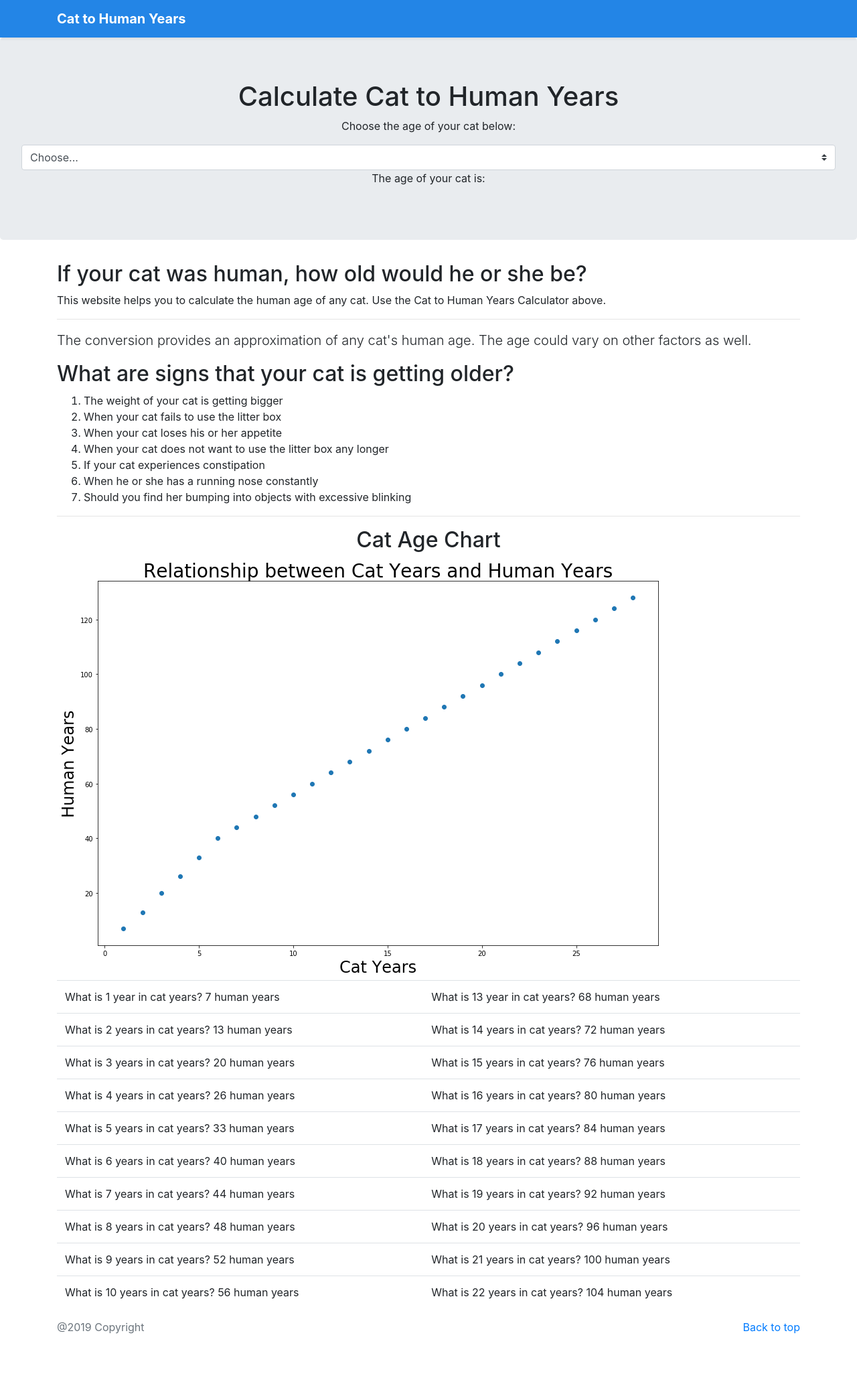
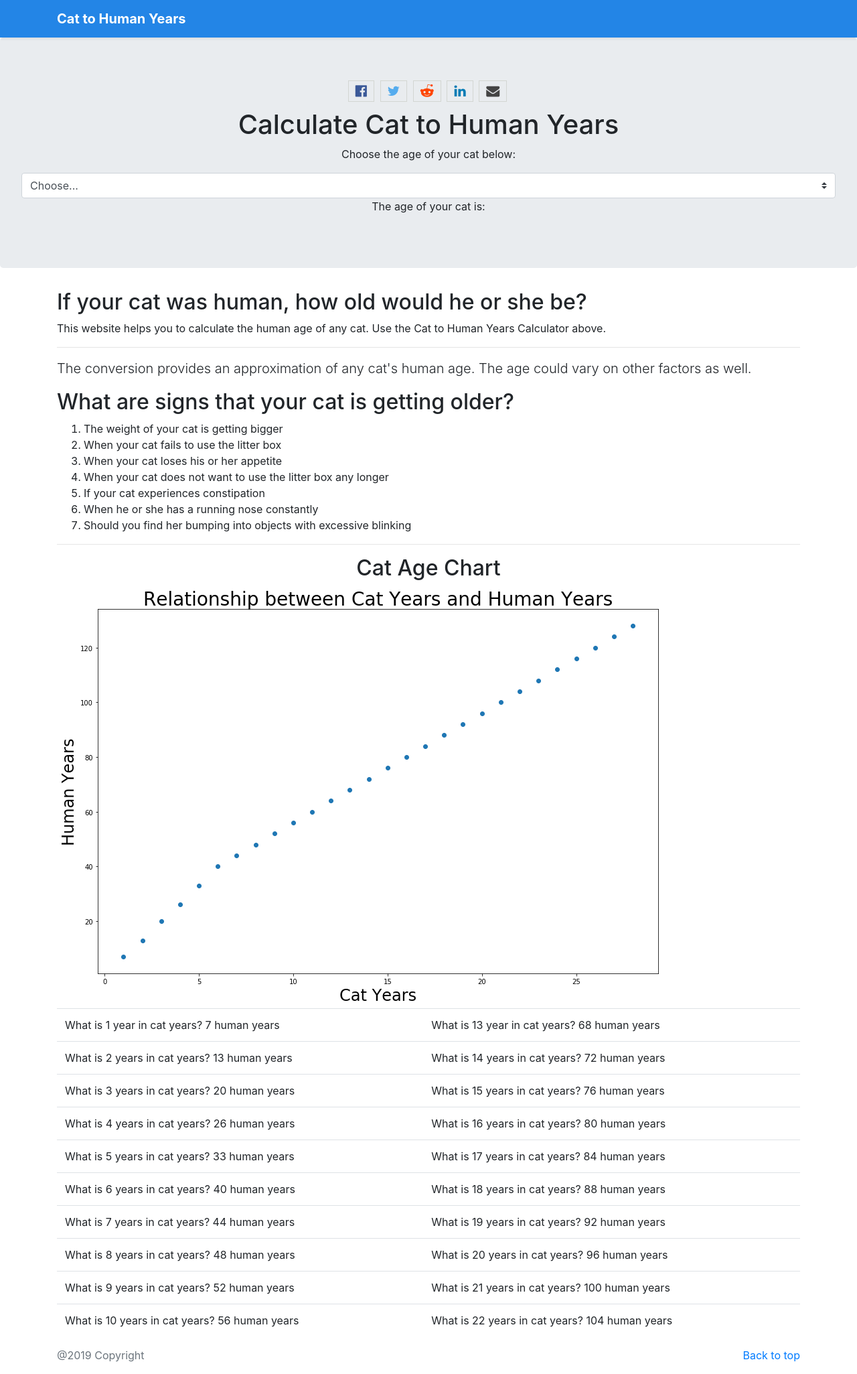
Before and after one commit to cryptormac/cattohumanyears, a Jekyll site: the page built from index.html, in a window 1280 px wide. Shown: the whole page at 67% size. Built offline with Jekyll 4.4.1, drawn with Linux system fonts in a browser that asks for light colours; before the commit the page ends 2009 px from its top, so only the background shows below that.

Commit message:
added sharing buttons

```diff
--- a/_config.yml
+++ b/_config.yml
@@ -21,11 +21,9 @@
 title: Cat To Human Years
 email: your-email@example.com
 description: >- # this means to ignore newlines until "baseurl:"
-  Write an awesome description for your new site here. You can edit this
-  line in _config.yml. It will appear in your document head meta (for
-  Google search results) and in your feed.xml site description.
-baseurl: "" # the subpath of your site, e.g. /blog
-url: "" # the base hostname & protocol for your site, e.g. http://example.com
+  Convert Cat Years to Human Years with this amazing calculator. Have a look at the Cat Years Graph.
+baseurl: "/" # the subpath of your site, e.g. /blog
+url: "https://cattohumanyears.com" # the base hostname & protocol for your site, e.g. http://example.com
 twitter_username: jekyllrb
 github_username:  jekyll
 
--- a/_includes/head.html
+++ b/_includes/head.html
@@ -15,6 +15,10 @@
 
   <!-- Bootstrap core CSS -->
 <link href="/assets/css/bootstrap.min.css" rel="stylesheet">
+
+<!-- Custom -->
+<link href="assets/css/share-bar.css" rel="stylesheet">
+<link href="https://maxcdn.bootstrapcdn.com/font-awesome/4.7.0/css/font-awesome.min.css" rel="stylesheet">
 
   <!-- Favicons -->
 <link rel="apple-touch-icon" href="/assets/favicons/apple-touch-icon.png" sizes="180x180">
--- /dev/null
+++ b/_includes/share-bar.html
@@ -0,0 +1,34 @@
+<div id="share-bar">
+
+    <div class="share-buttons">
+        <a  href="https://www.facebook.com/sharer/sharer.php?u={{ site.url }}{{ site.baseurl }}{{ page.url }}"
+            onclick="window.open(this.href, 'pop-up', 'left=20,top=20,width=500,height=500,toolbar=1,resizable=0'); return false;"
+            title="Share on Facebook" >
+            <i class="fa fa-facebook-official share-button"></i>
+        </a>
+
+        <a  href="https://twitter.com/intent/tweet?text={{ page.title }}&url={{ site.url }}{{ site.baseurl }}{{ page.url }}"
+            onclick="window.open(this.href, 'pop-up', 'left=20,top=20,width=500,height=500,toolbar=1,resizable=0'); return false;"
+            title="Share on Twitter" >
+            <i class="fa fa-twitter share-button"></i>
+        </a>
+
+        <a  href="https://www.reddit.com/submit?url={{ site.url }}{{ site.baseurl }}{{ page.url }}"
+            onclick="window.open(this.href, 'pop-up', 'left=20,top=20,width=900,height=500,toolbar=1,resizable=0'); return false;"
+            title="Share on Reddit" >
+            <i class="fa fa-reddit-alien share-button"></i>
+        </a>
+
+        <a  href="https://www.linkedin.com/shareArticle?mini=true&url={{ site.url }}{{ site.baseurl }}{{ page.url }}&title={{ page.title }}&summary={{ page.description }}&source={{ site.title }}"
+            onclick="window.open(this.href, 'pop-up', 'left=20,top=20,width=500,height=500,toolbar=1,resizable=0'); return false;"
+            title="Share on LinkedIn" >
+            <i class="fa fa-linkedin share-button"></i>
+        </a>
+
+        <a  href="mailto:?subject={{ page.title }}&amp;body=Check out this site {{ site.url }}{{ site.baseurl }}{{ page.url }}"
+            title="Share via Email" >
+            <i class="fa fa-envelope share-button"></i>
+        </a>
+    </div>
+
+</div>
--- /dev/null
+++ b/assets/css/share-bar.css
@@ -0,0 +1,67 @@
+/* Share Bar */
+#share-bar {
+    font-size: 20px;
+}
+
+/* Title */
+#share-bar h4 {
+    margin-bottom: 10px;
+    font-weight: 500;
+}
+
+/* All buttons */
+.share-buttons {
+}
+
+/* Each button */
+.share-button {
+    margin: 0px;
+    margin-bottom: 10px;
+    margin-right: 3px;
+    border: 1px solid #D3D6D2;
+    padding: 5px 10px 5px 10px;
+}
+.share-button:hover {
+    opacity: 1;
+    color: #ffffff;
+}
+
+/* Facebook button */
+.fa-facebook-official {
+    color: #3b5998;
+}
+.fa-facebook-official:hover {
+    background-color: #3b5998;
+}
+
+/* Twitter button */
+.fa-twitter {
+    color: #55acee;
+}
+.fa-twitter:hover {
+    background-color: #55acee;
+}
+
+/* Reddit button */
+.fa-reddit-alien {
+    color: #ff4500;
+}
+.fa-reddit-alien:hover {
+    background-color: #ff4500;
+}
+
+/* LinkedIn button */
+.fa-linkedin {
+    color: #007bb5;
+}
+.fa-linkedin:hover {
+    background-color: #007bb5;
+}
+
+/* Email button */
+.fa-envelope {
+    color: #444444;
+}
+.fa-envelope:hover {
+    background-color: #444444;
+}
--- a/index.html
+++ b/index.html
@@ -9,6 +9,10 @@ description: Convert Cat Years to Human Years with this amazing calculator.
 <main role="main">
 
   <section class="jumbotron text-center">
+
+    <div class="container">
+      {% include share-bar.html %}
+    </div>
 
     <div class="container">
       <h1>Calculate Cat to Human Years</h1>
```
